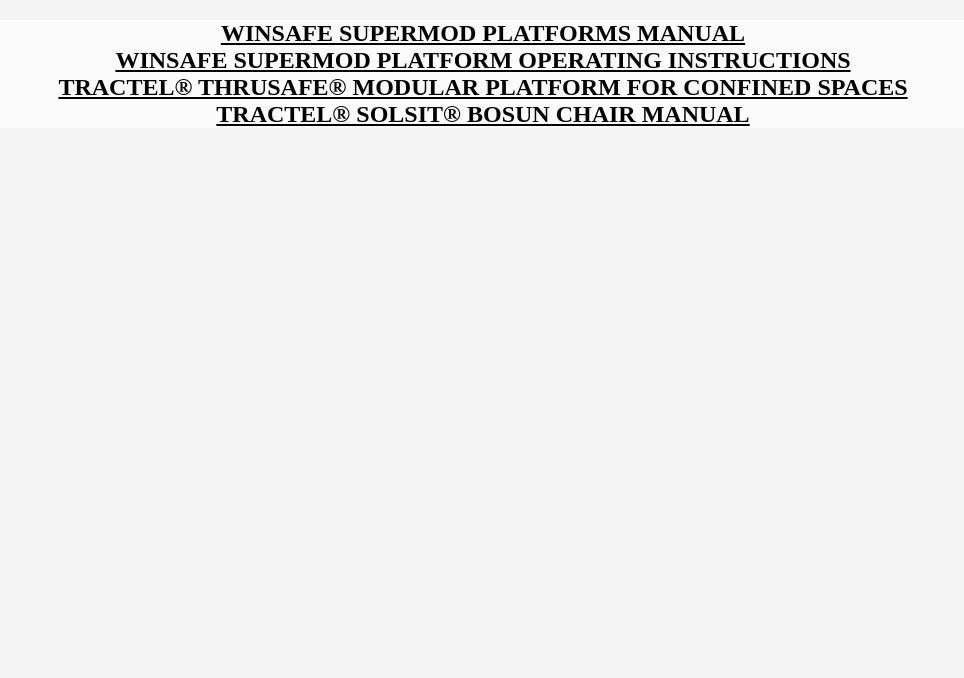
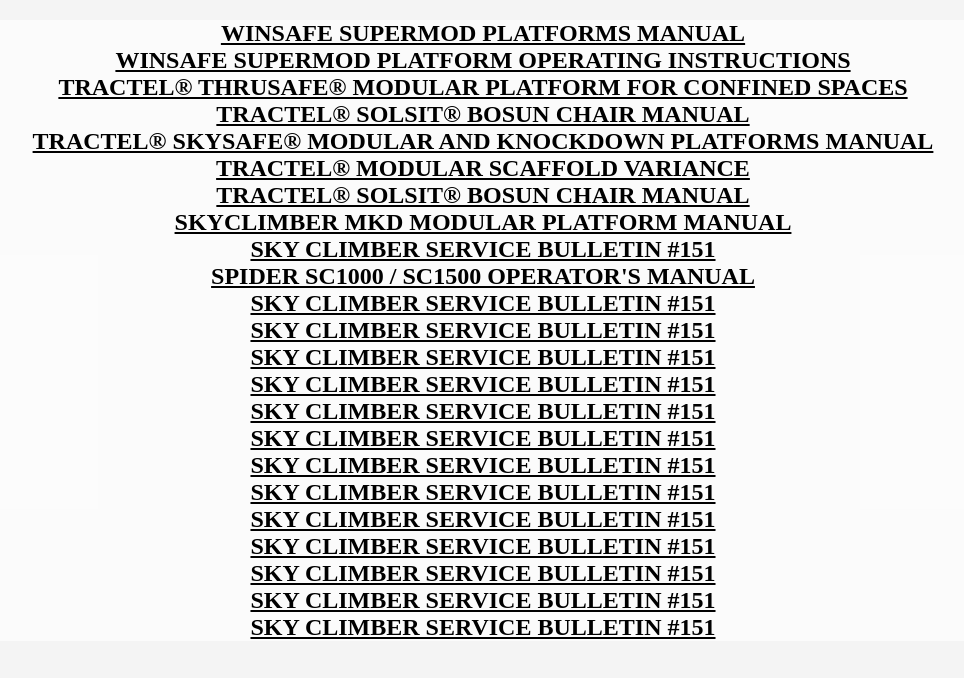
Before and after one commit to farhanyousaf786/hexagon, a React (Create React App) app: page /products-list in a window 1280 px wide. Shown: the top 678 px of the page, without its empty margins (157-1121 px from the left). Built offline with nearby package versions, Linux system fonts and the light colour scheme; a web font is replaced by a local one.

Commit message:
added list pages

```diff
--- a/src/Components/ProductList/productData.js
+++ b/src/Components/ProductList/productData.js
@@ -1,4 +1,6 @@
 export default [
+
+    //-------------------------SUSPENDED SCAFFOLDING PLATFORMS-------------------------------//
     {
         "name": "WINSAFE SUPERMOD PLATFORMS MANUAL",
         "link": "https://switchappimages.nyc3.digitaloceanspaces.com/Hexagon/24.pdf"
@@ -6,12 +8,97 @@ export default [
     {
         "name": "WINSAFE SUPERMOD PLATFORM OPERATING INSTRUCTIONS",
         "link": "https://switchappimages.nyc3.digitaloceanspaces.com/Hexagon/25.pdf"
-    }, {
+    },
+     {
         "name": "TRACTEL® THRUSAFE® MODULAR PLATFORM FOR CONFINED SPACES",
         "link": "https://switchappimages.nyc3.digitaloceanspaces.com/Hexagon/26.pdf"
-    }, {
+    },
+    {
         "name": "TRACTEL® SOLSIT® BOSUN CHAIR MANUAL",
         "link": "https://switchappimages.nyc3.digitaloceanspaces.com/Hexagon/27.pdf"
     },
+    {
+        "name": "TRACTEL® SKYSAFE® MODULAR AND KNOCKDOWN PLATFORMS MANUAL",
+        "link": "https://switchappimages.nyc3.digitaloceanspaces.com/Hexagon/28.pdf"
+    },
+    {
+        "name": "TRACTEL® MODULAR SCAFFOLD VARIANCE",
+        "link": "https://switchappimages.nyc3.digitaloceanspaces.com/Hexagon/29.pdf"
+    },
+    {
+        "name": "TRACTEL® SOLSIT® BOSUN CHAIR MANUAL",
+        "link": "https://switchappimages.nyc3.digitaloceanspaces.com/Hexagon/30.pdf"
+    },
+    {
+        "name": "SKYCLIMBER MKD MODULAR PLATFORM MANUAL",
+        "link": "https://switchappimages.nyc3.digitaloceanspaces.com/Hexagon/31.pdf"
+    },
+    {
+        "name": "SKY CLIMBER SERVICE BULLETIN #151",
+        "link": "https://switchappimages.nyc3.digitaloceanspaces.com/Hexagon/32.pdf"
+    },
+
+
+    //---------------------------SUSPENDED SCAFFOLDING MOTORS-------------------------------------//
+
+    {
+        "name": "SPIDER SC1000 / SC1500 OPERATOR'S MANUAL",
+        "link": "https://switchappimages.nyc3.digitaloceanspaces.com/Hexagon/33.pdf"
+    },
+    {
+        "name": "SKY CLIMBER SERVICE BULLETIN #151",
+        "link": "https://switchappimages.nyc3.digitaloceanspaces.com/Hexagon/34.pdf"
+    },
+    {
+        "name": "SKY CLIMBER SERVICE BULLETIN #151",
+        "link": "https://switchappimages.nyc3.digitaloceanspaces.com/Hexagon/35.pdf"
+    },
+    {
+        "name": "SKY CLIMBER SERVICE BULLETIN #151",
+        "link": "https://switchappimages.nyc3.digitaloceanspaces.com/Hexagon/36.pdf"
+    },
+    {
+        "name": "SKY CLIMBER SERVICE BULLETIN #151",
+        "link": "https://switchappimages.nyc3.digitaloceanspaces.com/Hexagon/37.pdf"
+    },
+    {
+        "name": "SKY CLIMBER SERVICE BULLETIN #151",
+        "link": "https://switchappimages.nyc3.digitaloceanspaces.com/Hexagon/38.pdf"
+    },
+    {
+        "name": "SKY CLIMBER SERVICE BULLETIN #151",
+        "link": "https://switchappimages.nyc3.digitaloceanspaces.com/Hexagon/40.pdf"
+    },
+    {
+        "name": "SKY CLIMBER SERVICE BULLETIN #151",
+        "link": "https://switchappimages.nyc3.digitaloceanspaces.com/Hexagon/41.pdf"
+    },
+    {
+        "name": "SKY CLIMBER SERVICE BULLETIN #151",
+        "link": "https://switchappimages.nyc3.digitaloceanspaces.com/Hexagon/42.pdf"
+    },
+    {
+        "name": "SKY CLIMBER SERVICE BULLETIN #151",
+        "link": "https://switchappimages.nyc3.digitaloceanspaces.com/Hexagon/43.pdf"
+    },
+    {
+        "name": "SKY CLIMBER SERVICE BULLETIN #151",
+        "link": "https://switchappimages.nyc3.digitaloceanspaces.com/Hexagon/44.pdf"
+    },
+    {
+        "name": "SKY CLIMBER SERVICE BULLETIN #151",
+        "link": "https://switchappimages.nyc3.digitaloceanspaces.com/Hexagon/45.pdf"
+    },
+    {
+        "name": "SKY CLIMBER SERVICE BULLETIN #151",
+        "link": "https://switchappimages.nyc3.digitaloceanspaces.com/Hexagon/46.pdf"
+    },
+    {
+        "name": "SKY CLIMBER SERVICE BULLETIN #151",
+        "link": "https://switchappimages.nyc3.digitaloceanspaces.com/Hexagon/47.pdf"
+    },
+
+
+
 
 ]
```
Also changed, not shown: 1 other file (tests, documents, lock files or other folders).
